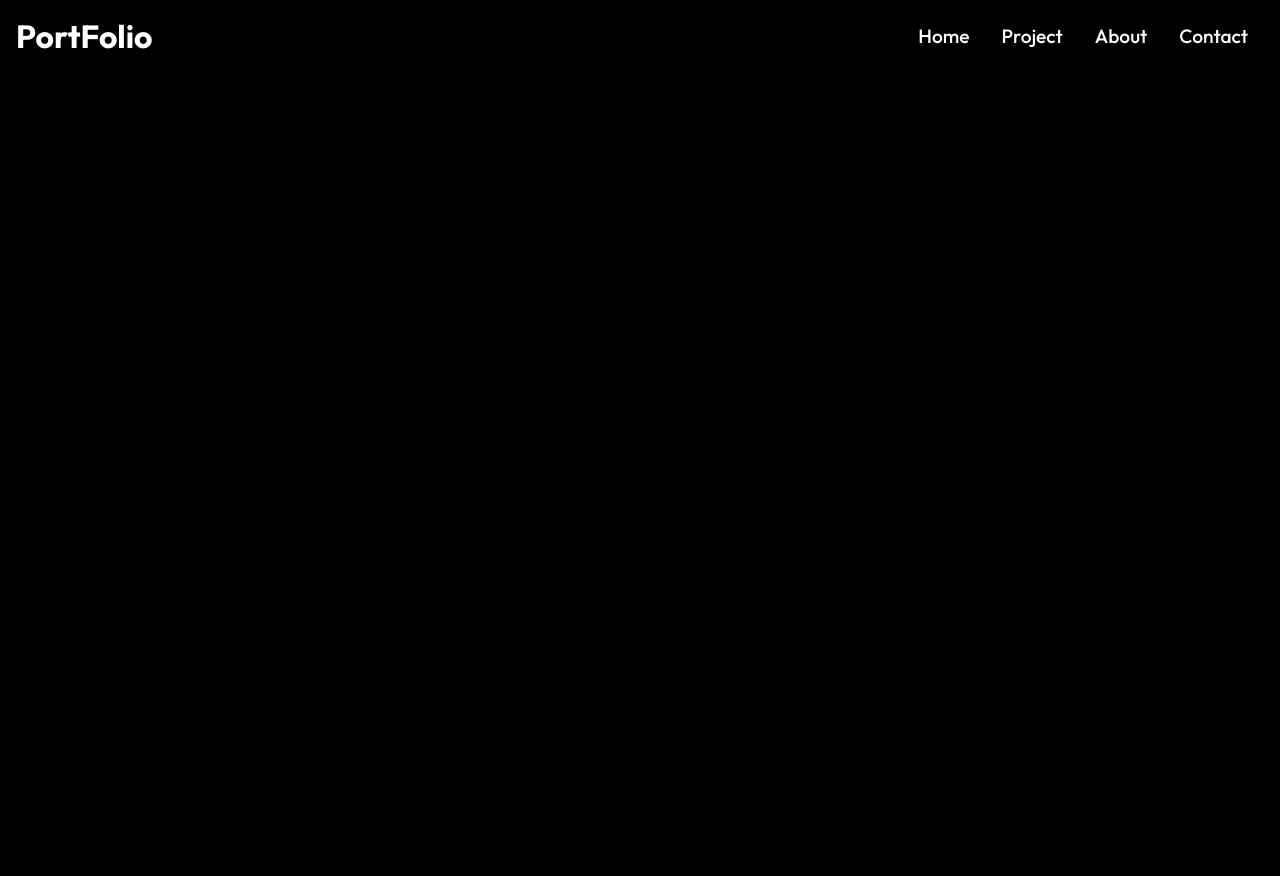
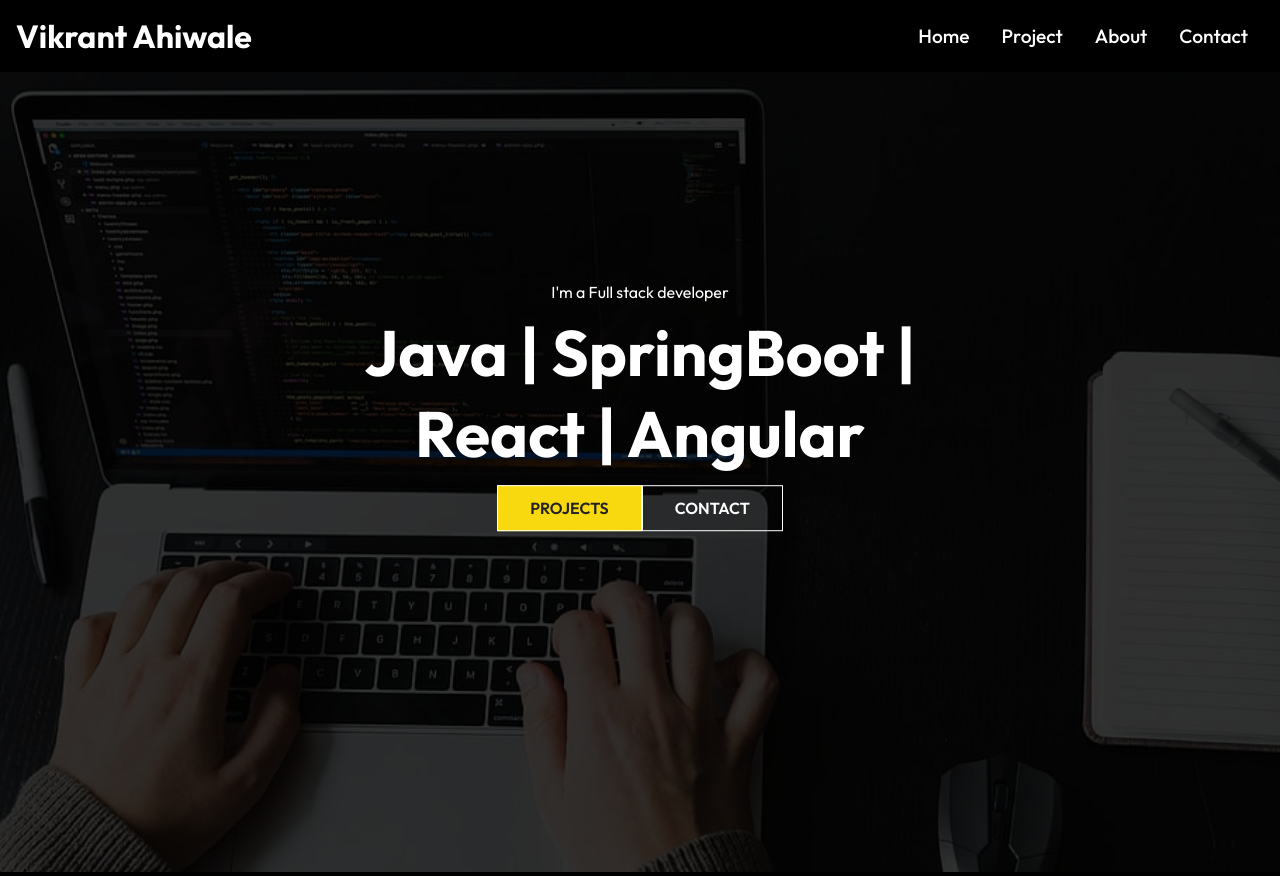
Before and after one commit to ahiwalevikrant/React-portfolio, a React (Create React App) app: page / in a window 1280 px wide. Before the commit the page ends 800 px from the top, so only its background shows below. Built offline with nearby package versions, Linux system fonts and the light colour scheme.

Commit message:
Feat:added background img and style it

```diff
--- /dev/null
+++ b/src/components/Heroimg.js
@@ -0,0 +1,28 @@
+import "./HeroimgStyles.css"
+
+import React from 'react'
+import IntroImg from "../assets/download.jpg";
+import { Link } from "react-router-dom"
+
+const Heroimg = () => {
+  return (
+    <div className="hero">
+        <div className="mask">
+            <img className="intro-img" src={IntroImg} alt="Intro=img"/>
+        </div>
+        <div className="content">
+            <p>I'm a Full stack developer</p>
+             <h1>Java | SpringBoot | React | Angular</h1>
+             <div>
+        <Link to="/project"
+        className="btn">Projects</Link>
+        <Link to="/contact"
+        className="btn btn-light">Contact</Link>
+    </div>
+        </div>
+
+    </div>
+  )
+}
+
+export default Heroimg
--- /dev/null
+++ b/src/components/HeroimgStyles.css
@@ -0,0 +1,37 @@
+.mask{
+    width: 100%;
+    height: 100vh;
+    position: relative;
+}
+.intro-img{
+    width: 100%;
+    height: 100%;
+    background-size: cover;
+    background-position: center;
+    object-fit: cover;
+}
+.mask::after{
+    content: "";
+    width: 100%;
+    height: 100%;
+    position: absolute;
+    top: 0;
+    left: 0;
+    background-color: #000;
+    opacity: 0.8;
+}
+.hero{
+    width: 100%;
+    height: 100%;
+}
+.hero .content{
+    position: absolute;
+    transform: translate(-50%,-50%);
+    top: 50%;
+    left: 50%;
+    text-align: center;
+}
+.hero .content h1{
+    font-size: 4rem;
+    padding: 0.6rem 0 1.5rem;
+}
--- a/src/components/Navbar.js
+++ b/src/components/Navbar.js
@@ -9,7 +9,7 @@ const Navbar = () => {
   return (
     <div className="header">
         <Link to="/">
-        <h1>PortFolio</h1>
+        <h1>Vikrant Ahiwale</h1>
         </Link>
         <ul className={Click ? "nav-menu active":
             "nav-menu"
--- a/src/index.css
+++ b/src/index.css
@@ -9,7 +9,7 @@
 body{
   background: #000;
 }
-h1.h4,p,a{
+h1,h4,p,a{
   color: #fff;
   text-decoration: none;
 }
--- a/src/routes/Home.js
+++ b/src/routes/Home.js
@@ -1,10 +1,12 @@
 import React from 'react'
 import Navbar from '../components/Navbar'
+import Heroimg from '../components/Heroimg'
 
 const Home = () => {
   return (
     <div>
       <Navbar/>
+      <Heroimg/>
     </div>
   )
 }
```
Also changed, not shown: src/assets/download.jpg (added).
